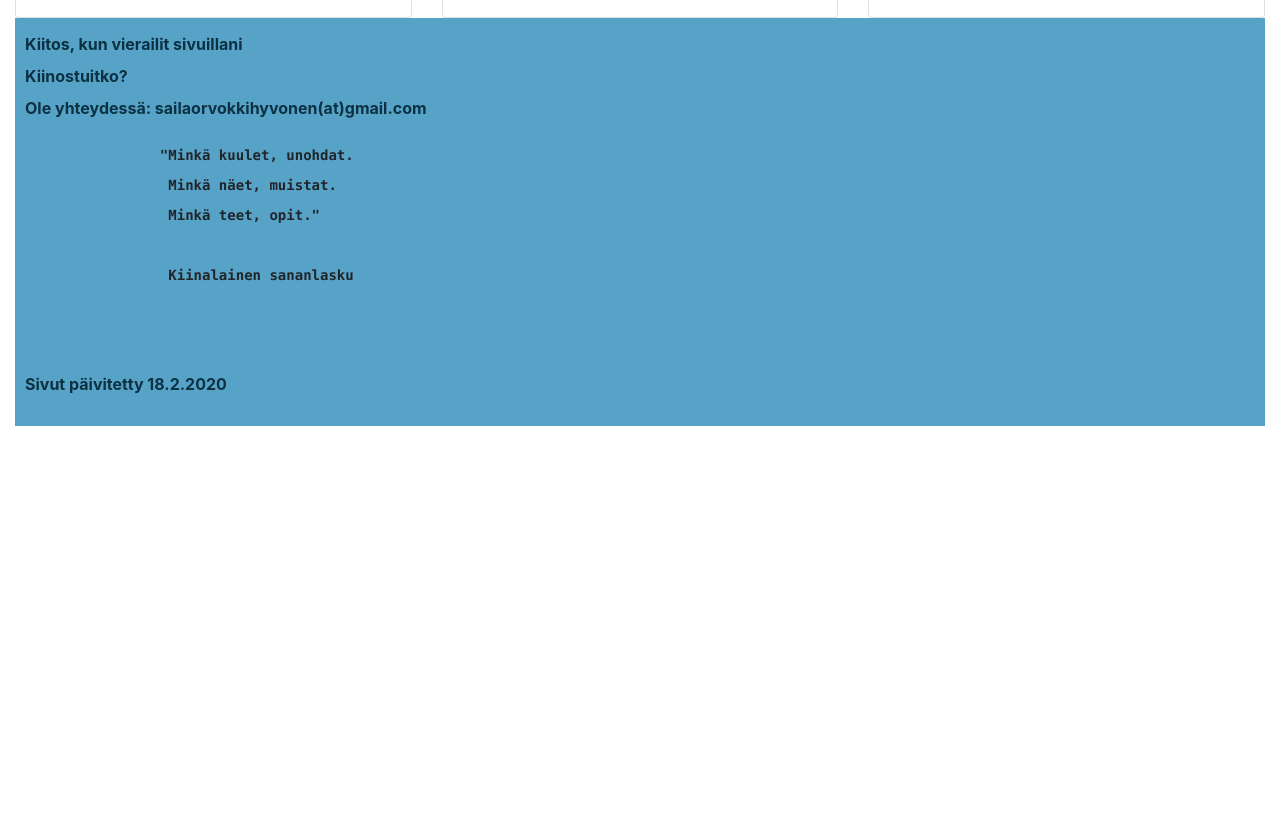
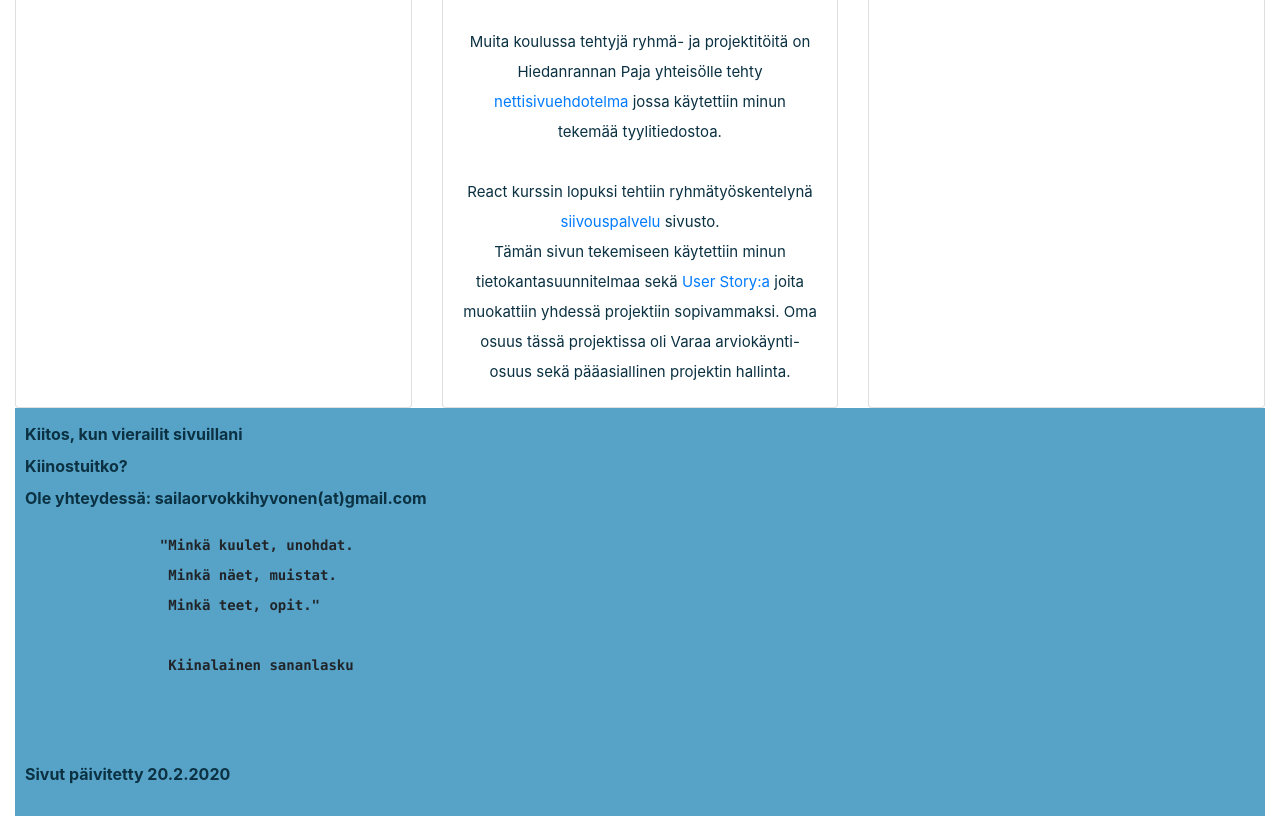
Before and after one commit to SailaOrvokki/SailaOrvokki.github.io, a plain HTML site: page index.html in a window 1280 px wide. Shown: the part 909-1725 px from the top of the page. Before the commit the page ends 1335 px from the top, so only its background shows below. Drawn offline with nearby package versions, Linux system fonts and the light colour scheme.

Commit message:
lisätty töitä

```diff
--- a/index.html
+++ b/index.html
@@ -79,6 +79,22 @@
                         <a href="Työaseman käyttöönotto-harjoitustyö_SailaHyvönen.pdf" class="card-link">
                             harjoitustyö.</a>
                         <br>
+                        <br>
+                        Muita koulussa tehtyjä ryhmä- ja projektitöitä on Hiedanrannan Paja yhteisölle tehty
+                        <a href="http://juksami.nodeeli5.net/" class="card-link">
+                            nettisivuehdotelma</a> jossa käytettiin minun tekemää tyylitiedostoa.
+                        <br>
+                        <br>
+                        React kurssin lopuksi tehtiin ryhmätyöskentelynä
+                        <a href="http://cleaners.nodeeli1.net/" class="card-link">
+                            siivouspalvelu</a> sivusto.
+                        <br>
+                        Tämän sivun tekemiseen käytettiin minun tietokantasuunnitelmaa sekä
+                        <a href="HUISPASU-siivouspalvelu_user story.pdf" class="card-link"> User Story:a</a> joita
+                        muokattiin yhdessä projektiin sopivammaksi.
+                        Oma osuus tässä projektissa oli Varaa arviokäynti- osuus sekä pääasiallinen projektin hallinta.
+                        <br>
+
                     </p>
 
                 </div>
@@ -125,7 +141,7 @@
                  Kiinalainen sananlasku
                 </pre>
             <br>
-            <p>Sivut päivitetty 18.2.2020</p>
+            <p>Sivut päivitetty 20.2.2020</p>
         </div>
 
     </div>
```
Also changed, not shown: 1 other file.
